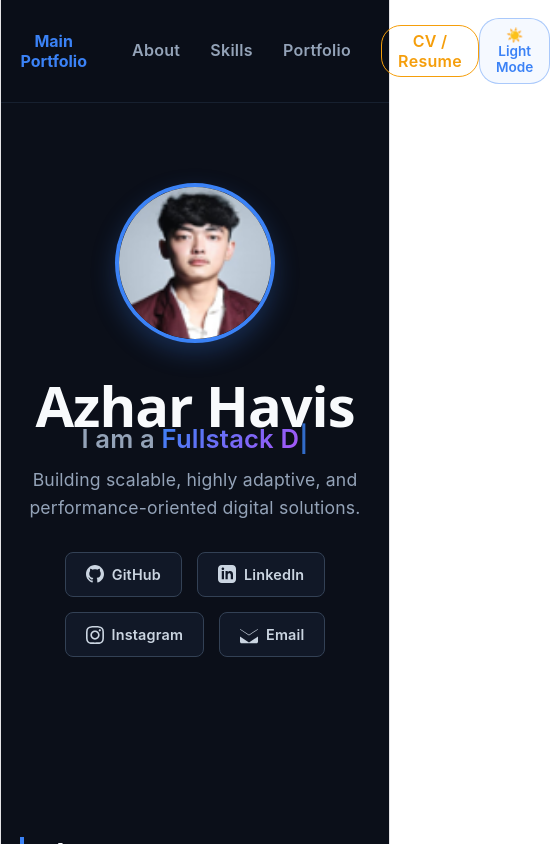
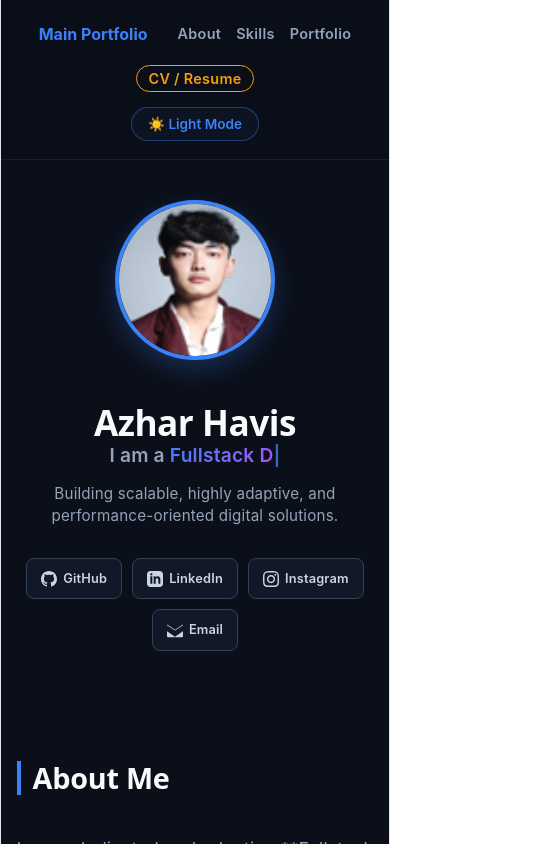
Before and after one commit to ajuy666/web-profil, a React (Vite) app: page / in a window 390 px wide. Shown: the top 844 px of the page, 550 px wide, since content can reach past the window. Built offline with nearby package versions, Linux system fonts and the light colour scheme.

Commit message:
Style - Added premium mobile responsiveness and layout fixes

```diff
--- a/src/App.css
+++ b/src/App.css
@@ -597,6 +597,140 @@ html {
   margin-top: 40px;
 }
 
+/* ==========================================================================
+   10. RESPONSIF MOBILE PREMIUM (MEDIA QUERIES FOR SMARTPHONES)
+   ========================================================================== */
+@media screen and (max-width: 768px) {
+  /* Atur padding container agar tidak terlalu mepet ke pinggir layar HP */
+  .container {
+    width: 92%;
+  }
+
+  .section {
+    padding: 50px 0;
+  }
+
+  /* 1. Navbar Mobile Layout */
+  .nav-container {
+    flex-direction: column;
+    gap: 15px;
+    text-align: center;
+  }
+
+  .nav-menu {
+    gap: 15px; /* Kurangi jarak antar menu agar muat satu baris di HP */
+    flex-wrap: wrap;
+    justify-content: center;
+  }
+
+  .nav-link {
+    font-size: 0.9rem;
+    padding: 4px 0;
+  }
+
+  .cv-link {
+    padding: 4px 12px !important;
+  }
+
+  /* 2. Hero Section Mobile */
+  .hero-section {
+    padding: 40px 0 60px 0;
+  }
+
+  .hero-section h1 {
+    font-size: 2.2rem; /* Perkecil ukuran nama agar tidak terpotong */
+    letter-spacing: -0.5px;
+  }
+
+  .typing-box {
+    font-size: 1.2rem;
+  }
+
+  .hero-subtitle {
+    font-size: 0.95rem;
+    line-height: 1.5;
+  }
+
+  /* 3. Tombol Sosial Media Berikon di HP */
+  .social-links {
+    gap: 10px;
+  }
+
+  .social-icon-btn {
+    padding: 8px 14px;
+    font-size: 0.8rem;
+    gap: 6px;
+  }
+
+  .svg-icon {
+    width: 16px;
+    height: 16px;
+  }
+
+  /* 4. Sesi Keahlian (Skills) & Project Card Mobile */
+  .skills-container {
+    grid-template-columns: 1fr; /* Paksa menjadi 1 kolom ke bawah di HP */
+    gap: 15px;
+  }
+
+  .showcase-card {
+    padding: 25px 20px;
+  }
+
+  .showcase-card h3 {
+    font-size: 1.4rem;
+  }
+
+  .project-desc {
+    font-size: 0.95rem;
+    line-height: 1.6;
+  }
+
+  /* 5. Tampilan Kertas CV Digital di HP (Menghilangkan efek kaku desktop) */
+  .cv-paper {
+    padding: 25px 15px; /* Kurangi padding kertas yang tebal */
+    border-radius: 8px;
+    box-shadow: none; /* Hilangkan shadow tebal di HP agar clean */
+  }
+
+  .cv-top {
+    flex-direction: column; /* Foto CV pindah ke atas teks info di HP */
+    text-align: center;
+    gap: 15px;
+  }
+
+  .cv-avatar {
+    width: 90px;
+    height: 90px;
+  }
+
+  .cv-info-side h1 {
+    font-size: 1.8rem;
+  }
+
+  .cv-info-side h3 {
+    font-size: 1rem;
+  }
+
+  .cv-meta {
+    font-size: 0.8rem;
+  }
+
+  .cv-section h3 {
+    font-size: 1rem;
+  }
+
+  .cv-item-title {
+    flex-direction: column; /* Pisahkan Posisi Kerja dan Tahun menjadi baris baru */
+    gap: 2px;
+  }
+
+  .cv-item-title span {
+    font-size: 0.8rem;
+    color: #64748b;
+  }
+}
+
 .dark-theme .footer { background: #070a12; border-color: #1e293b; color: #475569; }
 .light-theme .footer { background: #f1f5f9; border-color: #e2e8f0; color: #94a3b8; }
 
```
